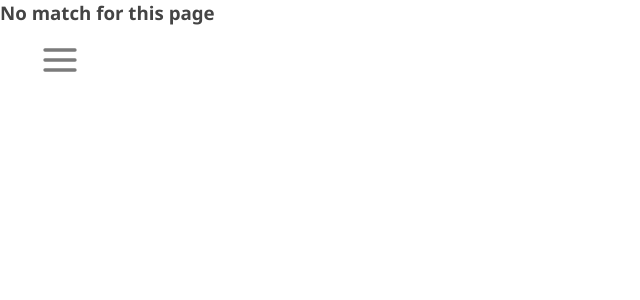
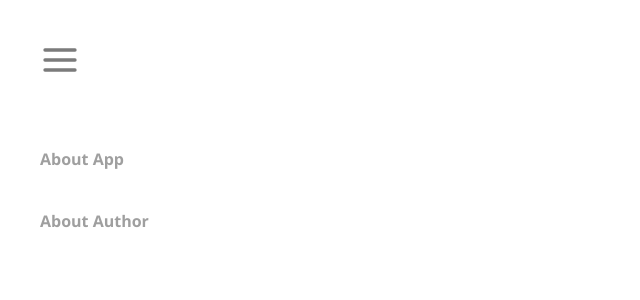
Before and after one commit to victorokoroji/react-todo-app, a React (Create React App) app: page /about/about-app in a window 1280 px wide. Shown: the top 300 px of the page, without its empty margins (0-640 px from the left). Built offline with nearby package versions, Linux system fonts and the light colour scheme.

Commit message:
build app

```diff
--- a/src/App.js
+++ b/src/App.js
@@ -5,6 +5,7 @@ import './App.css'
 import About from './pages/About'
 import NotMatch from './pages/NotMatch'
 import Homepage from './pages/Homepage'
+import SinglePage from './pages/SinglePage'
 
 const App = () => {
 
@@ -13,7 +14,9 @@ const App = () => {
 			<Navbar />
 			<Routes>
 				<Route exact path='/' element={<Homepage />} />
-				<Route path='/about' element={<About />} />
+				<Route path='about' element={<About />}>
+					<Route path=':slug' element={<SinglePage />} />
+				</Route>
 				<Route path='*' element={<NotMatch />} />
 			</Routes>
 		</>
--- a/src/pages/About.js
+++ b/src/pages/About.js
@@ -1,23 +1,20 @@
 import React from 'react'
-import { Link, useMatch, Route } from 'react-router-dom'
-import SinglePage from './SinglePage'
+import { Link, useLocation} from 'react-router-dom'
 
 const About = () => {
-	const { url, path } = useMatch()
+	const location = useLocation()
+	const { pathname } = location
 
 	return (
 		<div className='about__content'>
 			<ul className='about__list'>
 				<li>
-					<Link to={`${url}/about-app`}>About App</Link>
+					<Link to={`${pathname}/about-app`}>About App</Link>
 				</li>
 				<li>
-					<Link to={`${url}/about-author`}>About Author</Link>
+					<Link to={`${pathname}/about-author`}>About Author</Link>
 				</li>
 			</ul>
-			<Route path={`${path}/:slug`}>
-				<SinglePage />
-			</Route>
 		</div>
 	)
 }
--- a/src/pages/SinglePage.js
+++ b/src/pages/SinglePage.js
@@ -2,8 +2,7 @@ import React from 'react'
 import { useParams } from 'react-router-dom'
 
 const SinglePage = () => {
-
-  const { slug } = useParams()
+  const {slug} = useParams()
 
   const aboutData = [
 		{
@@ -21,7 +20,7 @@ const SinglePage = () => {
   ]
 
 
-	const aboutContent = aboutData.find(item => item.slug === slug)
+	const aboutContent = aboutData.filter(item => item.slug === slug)
   const { title, description } = aboutContent
 
 	return (
```
